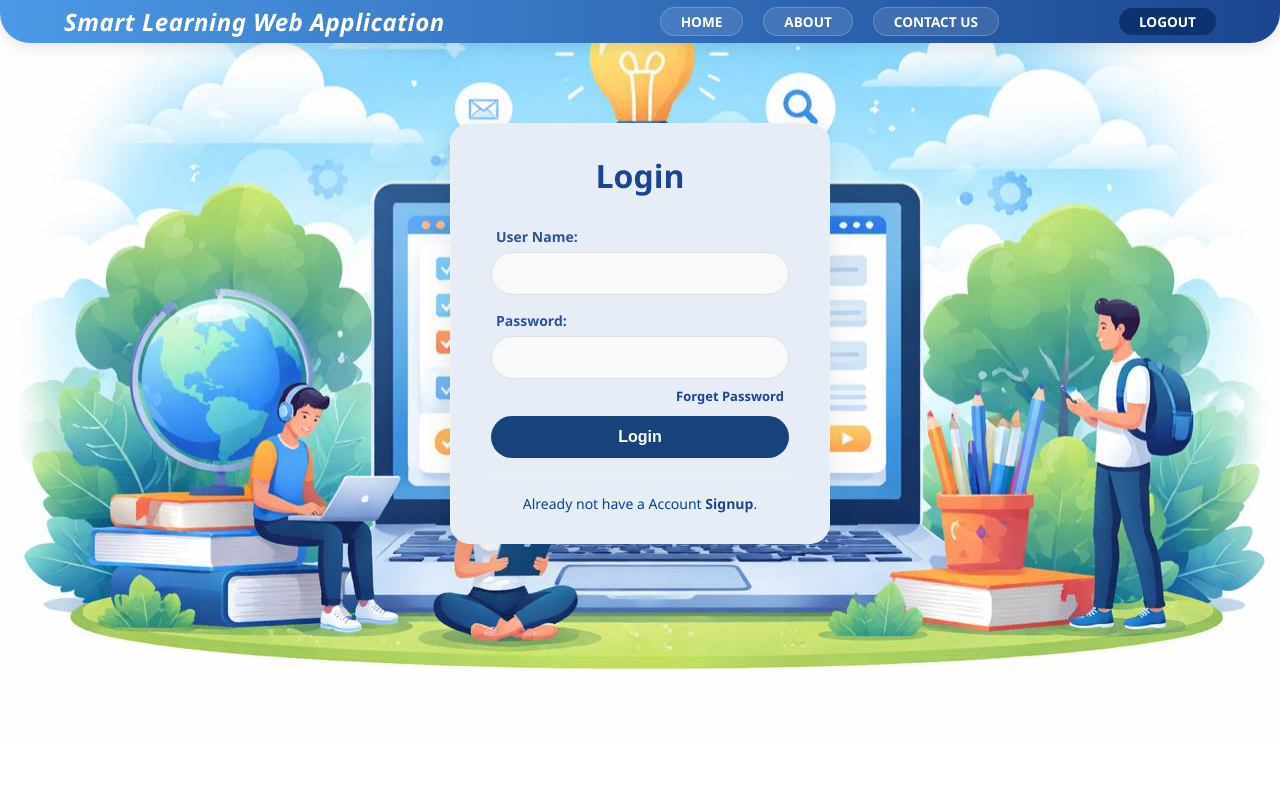
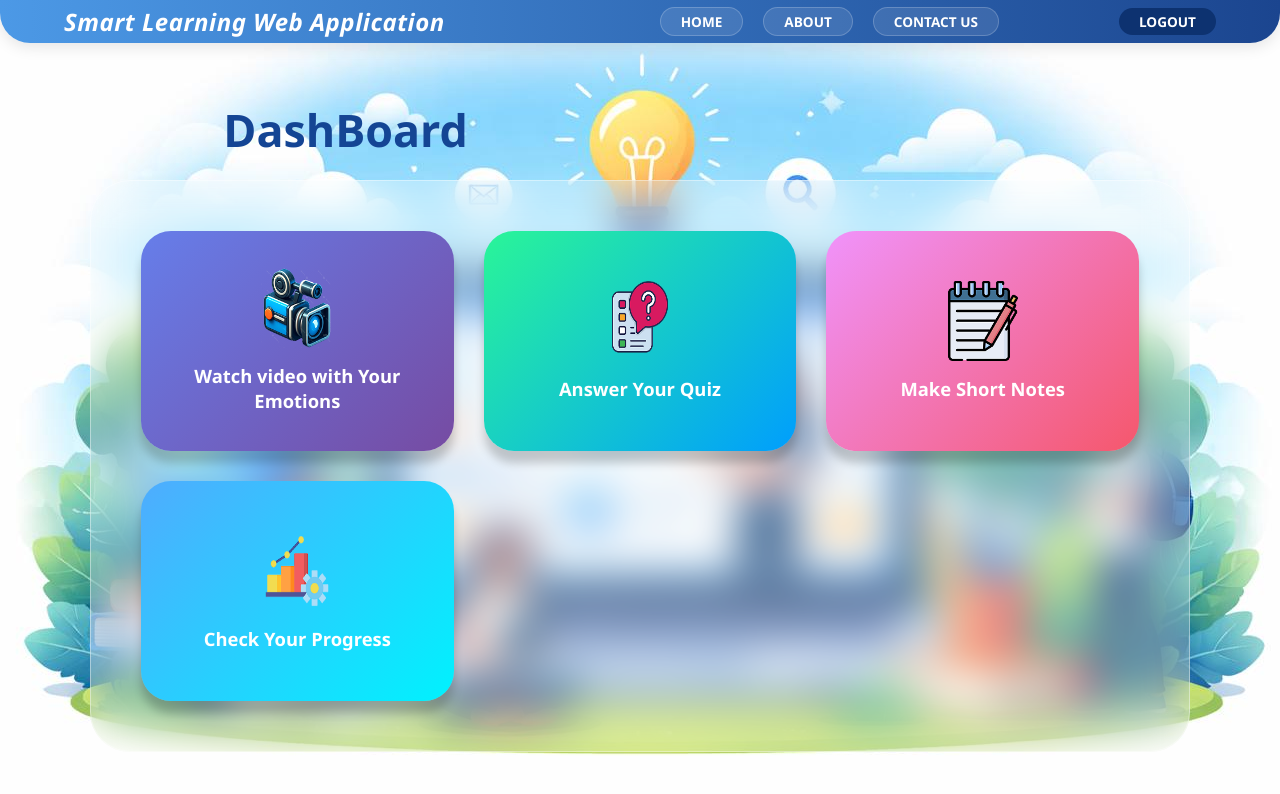
Before and after one commit to KeshaCodeolima/smart-learning-web-app-frontend, a React (Create React App) app: page / in a window 1280 px wide. Shown: the top 794 px of the page. Built offline with nearby package versions, Linux system fonts and the light colour scheme.

Commit message:
(dashboard):Add the dashboard to App.js to do the routing part.

```diff
--- a/src/App.js
+++ b/src/App.js
@@ -2,6 +2,7 @@ import { BrowserRouter, Route, Routes } from "react-router-dom";
 import Header from "./Components/Header/header";
 import Signup from "./Components/Signup/signup";
 import Login from "./Components/Login/login";
+import Dashboard from "./Components/Dashboard/dashboard";
 
 function App() {
   return (
@@ -9,8 +10,9 @@ function App() {
     <BrowserRouter>
     <Header/>
     <Routes>
-      <Route path ="/" element={<Login/>}/>
+      <Route path ="/login" element={<Login/>}/>
       <Route path ="/signup" element={<Signup/>}/>
+      <Route path = "/" element={<Dashboard/>}/>
     </Routes>
     </BrowserRouter>
     </>
```
